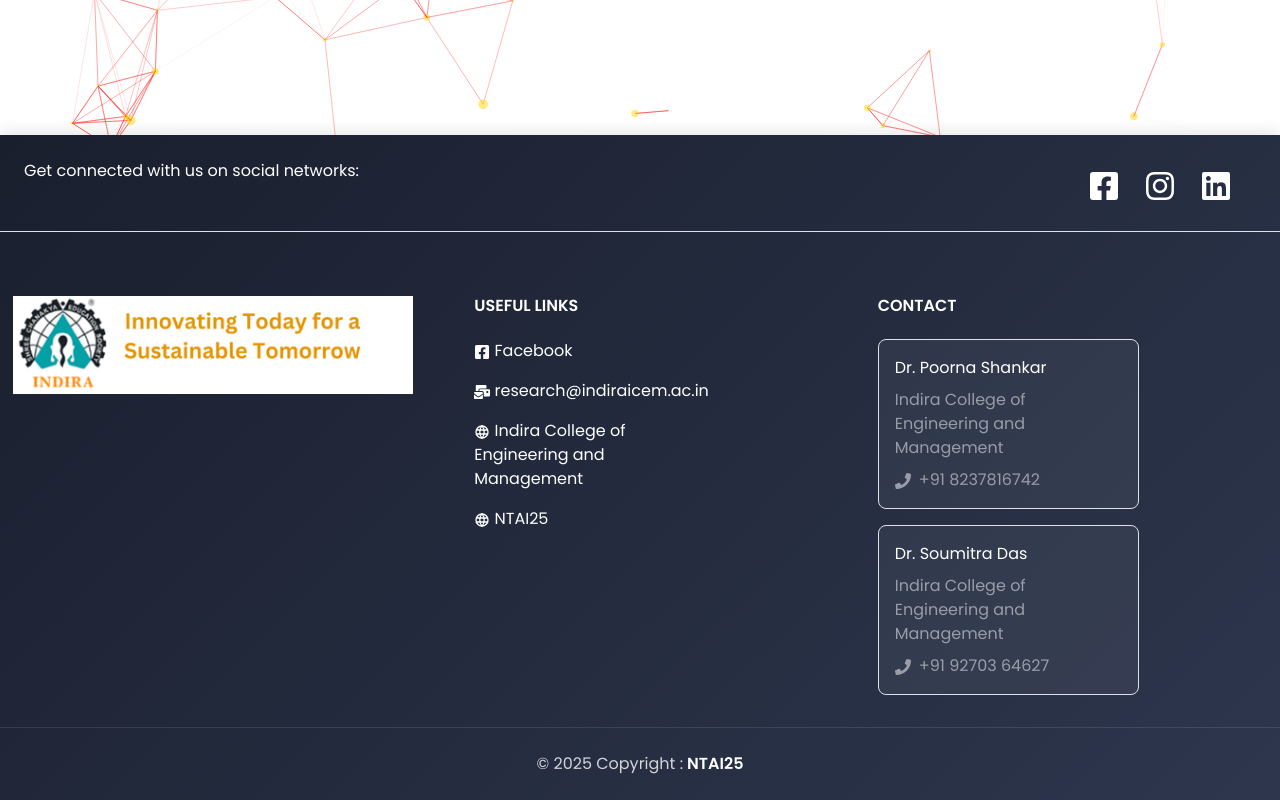
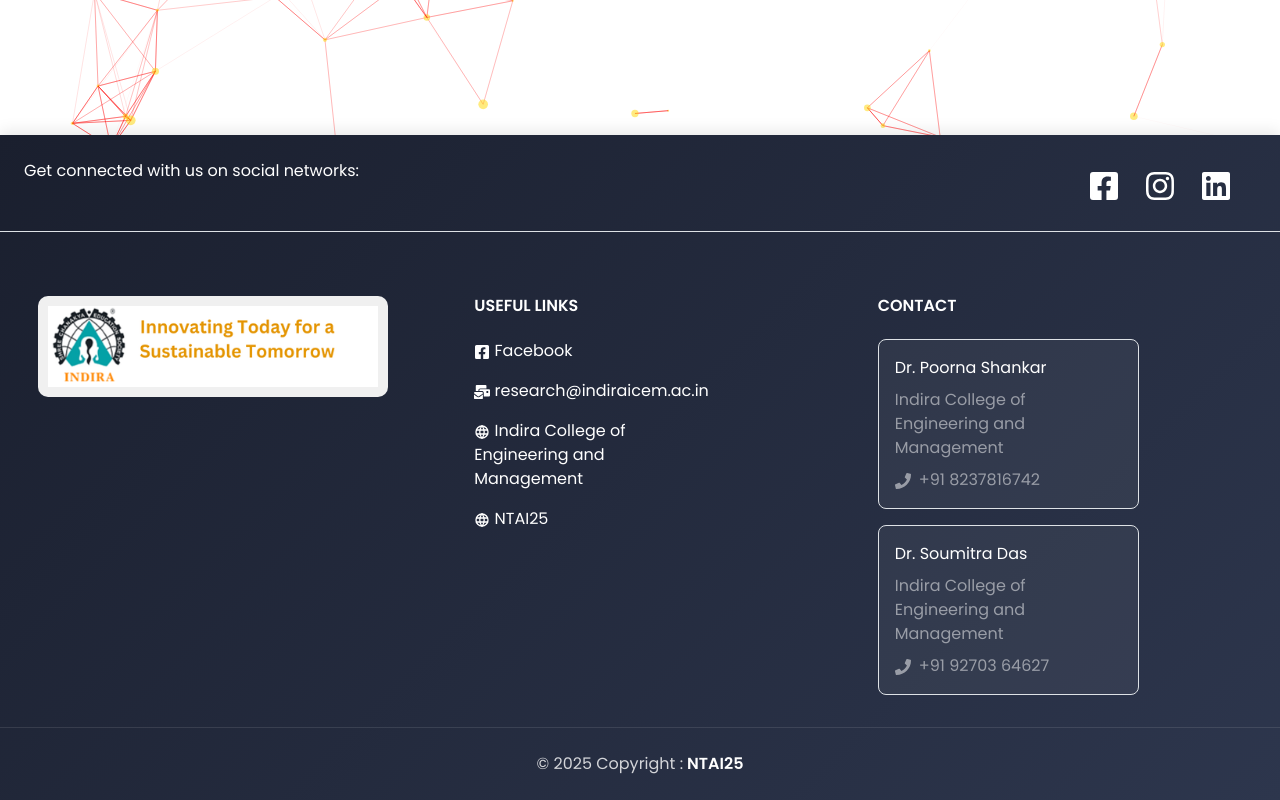
Before and after one commit to VikasPrasad27/NTAI2025-icem-, a React (Create React App) app: page / in a window 1280 px wide. Shown: the part 647-1447 px from the top of the page. Built offline with nearby package versions, Linux system fonts and the light colour scheme.

Commit message:
Update Footer.js

```diff
--- a/src/components/Footer/Footer.js
+++ b/src/components/Footer/Footer.js
@@ -1,6 +1,6 @@
 import React from 'react';
 import { Col, Container, Row } from 'react-bootstrap';
-import {FaFacebookSquare, FaInstagram, FaLinkedin, FaMailBulk, FaPhone} from "react-icons/fa";
+import { FaFacebookSquare, FaInstagram, FaLinkedin, FaMailBulk, FaPhone } from "react-icons/fa";
 import { TbWorld } from "react-icons/tb";
 import homelogo from "../../assets/images/Committee/homelogo.png"
 import '../../App.css';
@@ -38,8 +38,17 @@
                             <center>
                                 <Row>
                                 <a href="https://indiraicem.ac.in/home">
-                                        <img src={homelogo} alt="icemLogo" className="img-fluid mx-auto mb-4"
-                                             style={{ maxWidth: '400px' }} />
+  <img
+    src={homelogo}
+    alt="icemLogo"
+    className="img-fluid mx-auto mb-4"
+    style={{
+      maxWidth: '350px',
+      backgroundColor: '#f0f0f0',  // Light grey background color
+      padding: '10px',  // Optional: add some padding to make the background more visible
+      borderRadius: '10px'  // Optional: rounded corners for a softer look
+    }}
+  />
 </a>
                                 </Row>
                             </center>
@@ -76,7 +85,7 @@
                                 <p className="contact-title text-white mb-2">Dr. Poorna Shankar</p>
                                 <p className="contact-info text-white-50 mb-2">Indira College of Engineering and Management</p>
                                 <p className="contact-info text-white-50 mb-0">
-                                    <FaPhone className="me-2"/>+91 8237816742
+                                    <FaPhone className="me-2" />+91 8237816742
                                 </p>
                             </div>
                             <div className="border rounded-3 p-3 mb-3 contact-box" style={{
@@ -86,7 +95,7 @@
                                 <p className="contact-title text-white mb-2">Dr. Soumitra Das</p>
                                 <p className="contact-info text-white-50 mb-2">Indira College of Engineering and Management</p>
                                 <p className="contact-info text-white-50 mb-0">
-                                    <FaPhone className="me-2"/>+91 92703 64627
+                                    <FaPhone className="me-2" />+91 92703 64627
                                 </p>
                             </div>
                         </Col>
```
Lines whose indentation alone changed are shown as unchanged.
